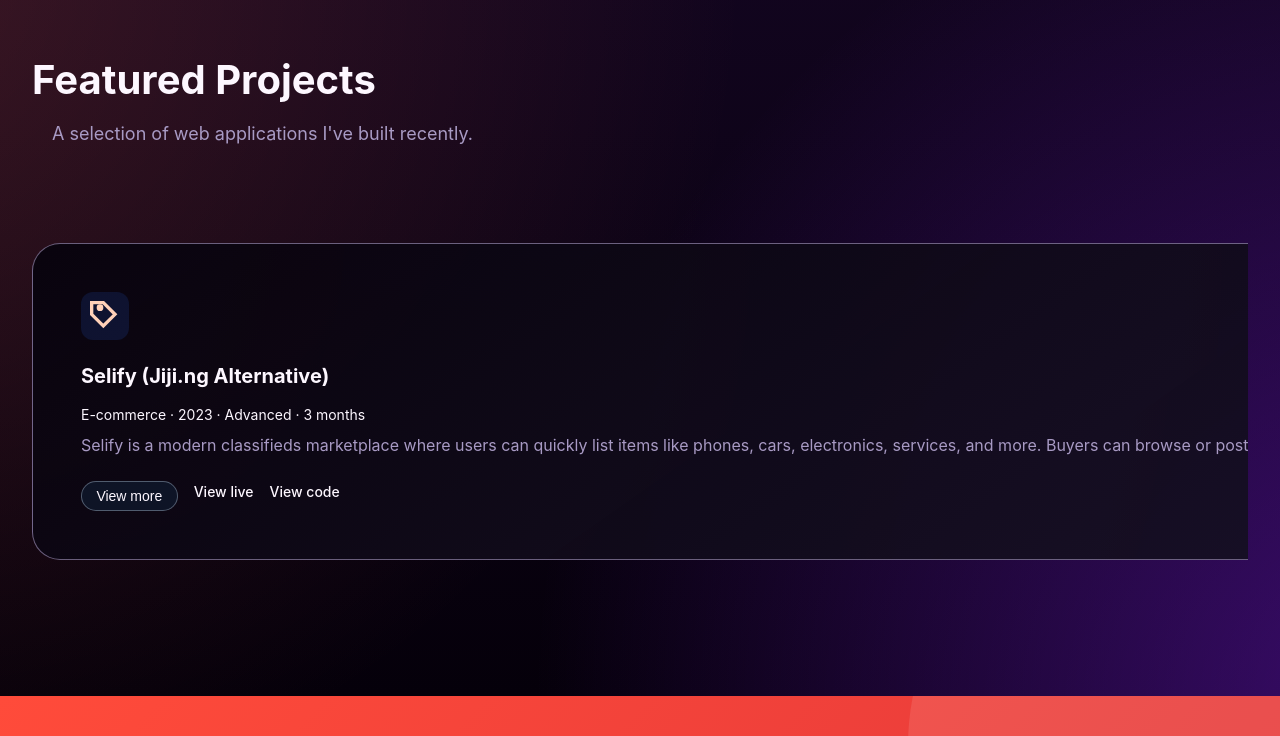
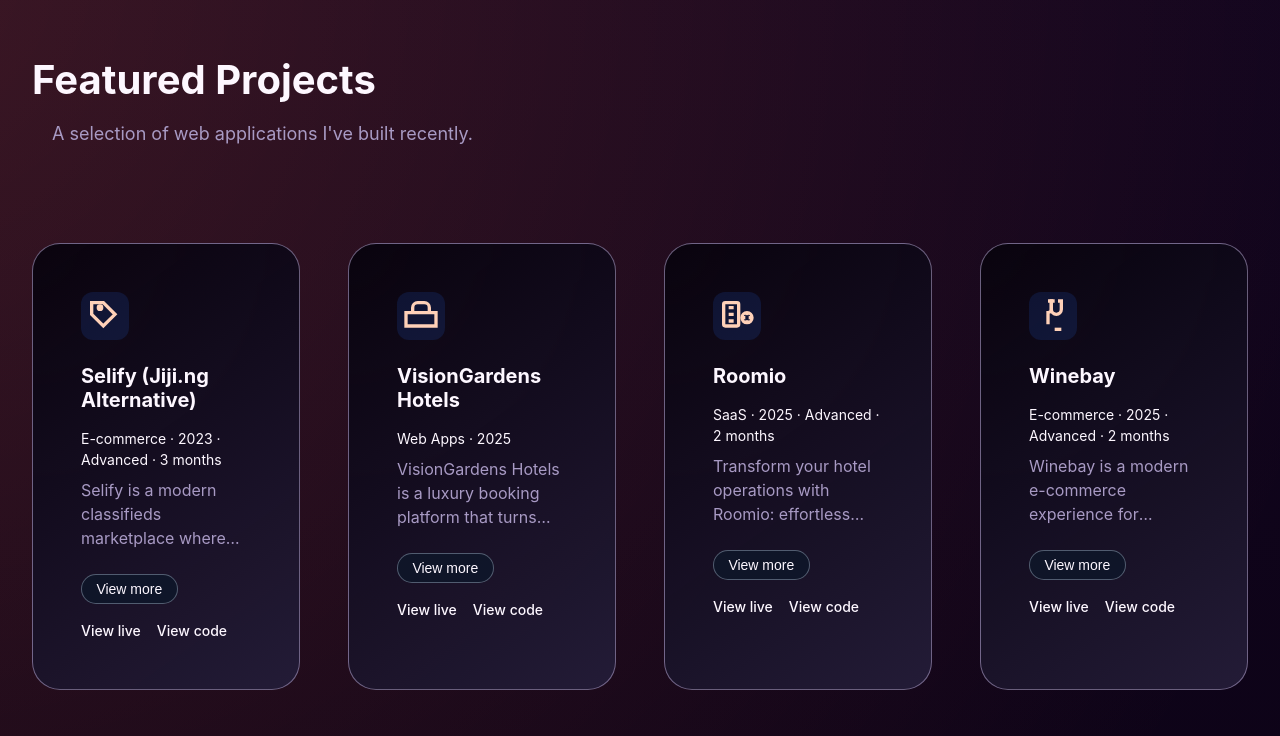
Before and after one commit to Gandokijnr/portfolio, a Nuxt app: page / in a window 1280 px wide. Shown: the part 894-1630 px from the top of the page. Built offline with nearby package versions, Linux system fonts and the light colour scheme.

Commit message:
error fix

```diff
--- a/components/Features.vue
+++ b/components/Features.vue
@@ -357,20 +357,14 @@
 }
 
 .features-grid {
-	display: flex;
+	display: grid;
+	grid-template-columns: repeat(4, minmax(0, 1fr));
 	gap: var(--spacing-xl);
-	overflow-x: auto;
-	overflow-y: visible;
-	padding-bottom: calc(var(--spacing-lg) + 0.5rem);
-	scroll-snap-type: x mandatory;
-	scroll-padding-left: var(--spacing-lg);
-	-webkit-overflow-scrolling: touch;
+	padding-bottom: var(--spacing-lg);
 }
 
 .feature-card {
 	position: relative;
-	flex: 0 0 auto;
-	min-width: min(80vw, 520px);
 	padding: var(--spacing-xl);
 	background:
 		linear-gradient(145deg, rgba(5, 0, 10, 0.95), rgba(36, 28, 56, 0.98)),
@@ -378,7 +372,6 @@
 	border-radius: 1.75rem;
 	transition: transform 0.4s ease, box-shadow 0.4s ease, border-color 0.3s ease;
 	border: 1px solid rgba(168, 154, 196, 0.6);
-	scroll-snap-align: start;
 }
 
 .feature-card:hover {
--- a/components/Header.vue
+++ b/components/Header.vue
@@ -16,7 +16,13 @@
         <a href="#contact" class="btn btn-primary">Contact me</a>
       </div>
 
-      <button class="mobile-menu" @click="toggleMenu">
+      <button
+        class="mobile-menu"
+        :class="{ 'is-open': menuOpen }"
+        @click="toggleMenu"
+        aria-label="Toggle navigation menu"
+        :aria-expanded="menuOpen ? 'true' : 'false'"
+      >
         <span></span>
         <span></span>
         <span></span>
@@ -36,7 +42,7 @@
 </template>
 
 <script setup>
-import { ref, onMounted, onUnmounted } from 'vue';
+import { ref, onMounted, onUnmounted, watch } from 'vue';
 
 const isScrolled = ref(false);
 const menuOpen = ref(false);
@@ -53,8 +59,16 @@
   window.addEventListener('scroll', handleScroll);
 });
 
+watch(menuOpen, (open) => {
+  if (typeof window === 'undefined') return;
+  document.body.style.overflow = open ? 'hidden' : '';
+});
+
 onUnmounted(() => {
-  window.removeEventListener('scroll', handleScroll);
+  if (typeof window !== 'undefined') {
+    window.removeEventListener('scroll', handleScroll);
+    document.body.style.overflow = '';
+  }
 });
 </script>
 
@@ -168,6 +182,18 @@
   transition: all 0.3s ease;
 }
 
+.mobile-menu.is-open span:nth-child(1) {
+  transform: translateY(6px) rotate(45deg);
+}
+
+.mobile-menu.is-open span:nth-child(2) {
+  opacity: 0;
+}
+
+.mobile-menu.is-open span:nth-child(3) {
+  transform: translateY(-6px) rotate(-45deg);
+}
+
 .mobile-nav {
   display: none;
   position: fixed;
--- a/package.json
+++ b/package.json
@@ -10,6 +10,6 @@
     "postinstall": "nuxt prepare"
   },
   "dependencies": {
-    "nuxt": "^3.13.0"
+    "nuxt": "^4.2.2"
   }
 }
```
Also changed, not shown: 1 other file (tests, documents, lock files or other folders).
